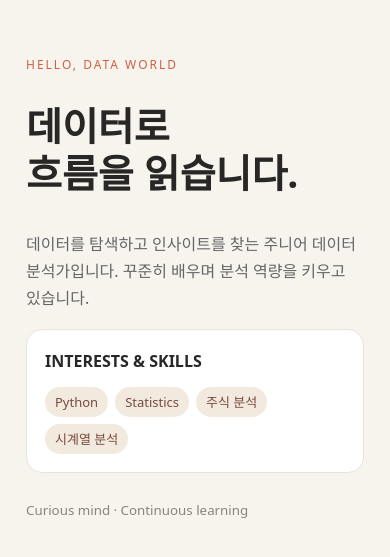
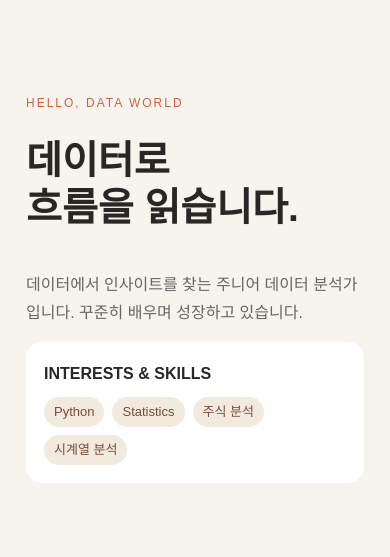
Before and after one commit to kjui0226/261113_empty, a plain HTML site: page index.html in a window 390 px wide. Shown: the part 235-792 px from the top of the page. Drawn offline with Linux system fonts and the light colour scheme.

Commit message:
Finalize compact responsive analyst profile

```diff
--- a/index.html
+++ b/index.html
@@ -1 +1 @@
-<!doctype html><html lang="ko"><meta charset="utf-8"><meta name="viewport" content="width=device-width,initial-scale=1"><title>Data Analyst</title><style>body{margin:0;background:#f7f4ee;color:#292725;font:16px/1.7 system-ui}.wrap{max-width:520px;min-height:100vh;margin:auto;padding:12vh 26px;display:flex;flex-direction:column;justify-content:center}.tag{color:#cf6047;letter-spacing:2px;font-size:12px}h1{font-size:clamp(38px,10vw,54px);line-height:1.2;margin:28px 0 18px}p{color:#666}.card{background:white;border:1px solid #e9e3d9;border-radius:16px;padding:18px}.chips{display:flex;flex-wrap:wrap;gap:7px;margin-top:12px}.chips span{background:#f2e9df;color:#784b3d;border-radius:20px;padding:4px 10px;font-size:13px}small{color:#89847c;margin-top:26px}</style><main class="wrap"><span class="tag">HELLO, DATA WORLD</span><h1>데이터로<br>흐름을 읽습니다.</h1><p>데이터를 탐색하고 인사이트를 찾는 주니어 데이터 분석가입니다. 꾸준히 배우며 분석 역량을 키우고 있습니다.</p><section class="card"><b>INTERESTS & SKILLS</b><div class="chips"><span>Python</span><span>Statistics</span><span>주식 분석</span><span>시계열 분석</span></div></section><small>Curious mind · Continuous learning</small></main></html>
+<!doctype html><html lang="ko"><meta charset="utf-8"><meta name="viewport" content="width=device-width,initial-scale=1"><title>Data Analyst</title><style>body{margin:0;background:#f7f4ee;color:#292725;font:16px/1.7 sans-serif}.wrap{max-width:520px;min-height:100vh;margin:auto;padding:12vh 26px;display:flex;flex-direction:column;justify-content:center}h1{font-size:clamp(38px,10vw,54px);line-height:1.2;margin:24px 0}p{color:#666}.tag{color:#cf6047;font-size:12px;letter-spacing:2px}.card{background:white;border-radius:16px;padding:18px}.chips{display:flex;flex-wrap:wrap;gap:8px;margin-top:10px}.chips span{background:#f2e9df;color:#784b3d;padding:4px 10px;border-radius:20px;font-size:13px}</style><main class="wrap"><span class="tag">HELLO, DATA WORLD</span><h1>데이터로<br>흐름을 읽습니다.</h1><p>데이터에서 인사이트를 찾는 주니어 데이터 분석가입니다. 꾸준히 배우며 성장하고 있습니다.</p><section class="card"><b>INTERESTS & SKILLS</b><div class="chips"><span>Python</span><span>Statistics</span><span>주식 분석</span><span>시계열 분석</span></div></section></main></html>
```
